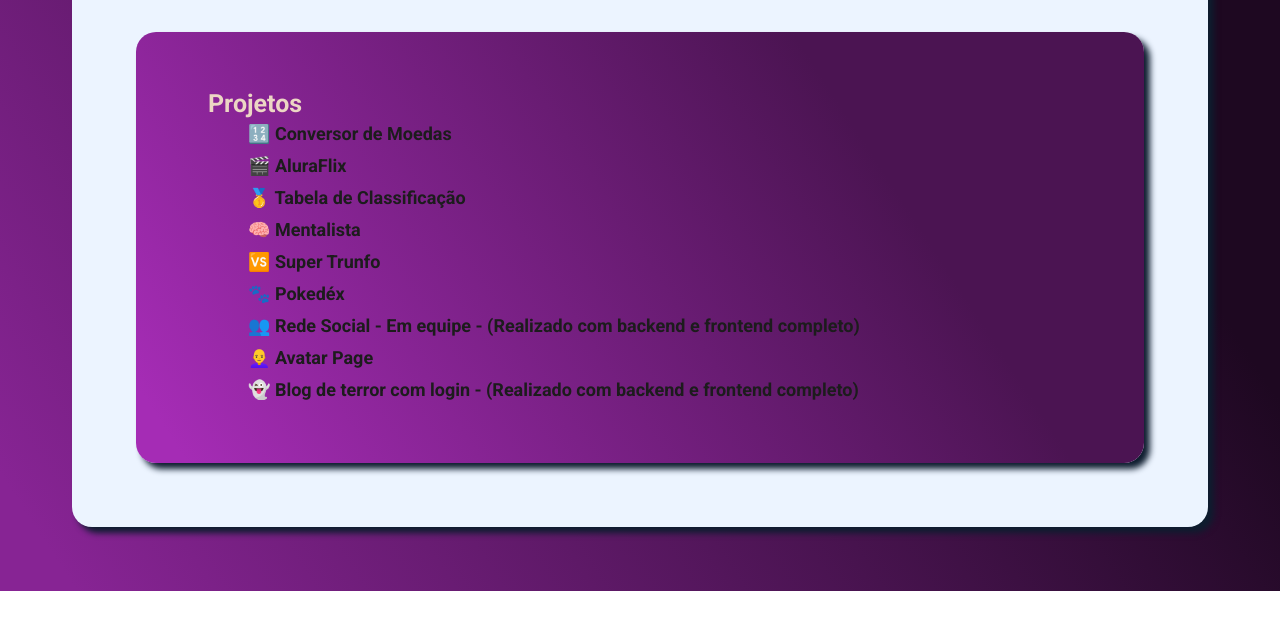
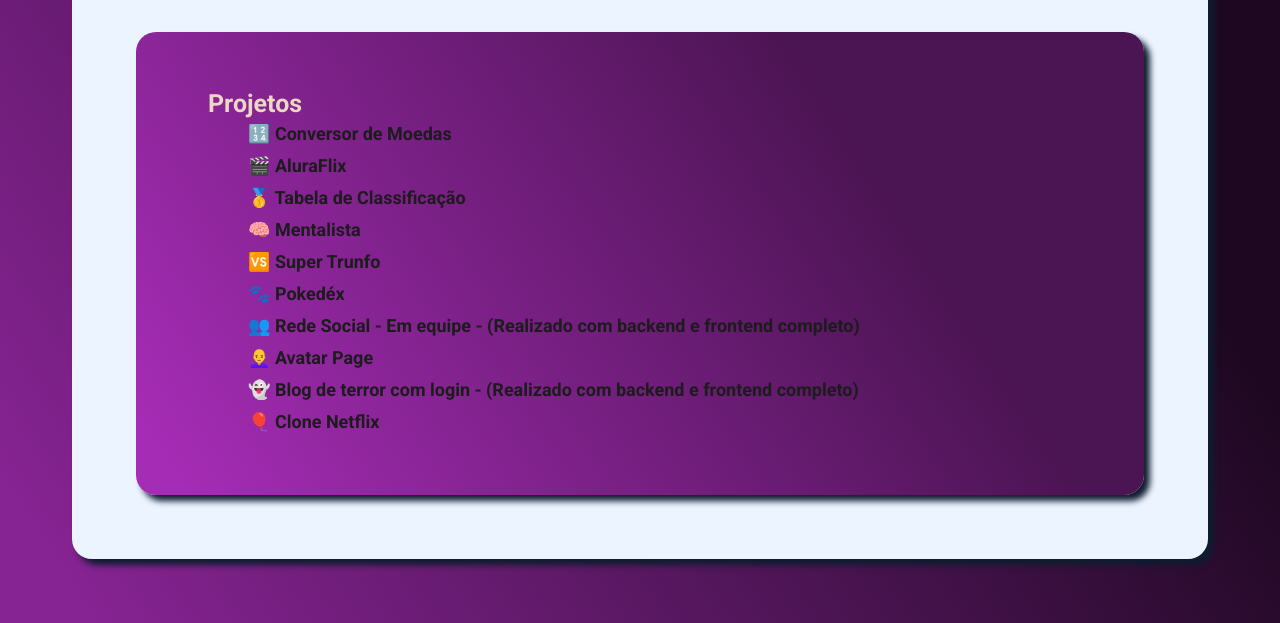
Before and after one commit to Zarps/certificard, a plain HTML site: page index.html in a window 1280 px wide. Shown: the part 404-1027 px from the top of the page. Before the commit the page ends 995 px from the top, so only its background shows below. Drawn offline with Linux system fonts and the light colour scheme.

Commit message:
adicionando mais um trabalho

```diff
--- a/index.html
+++ b/index.html
@@ -53,6 +53,7 @@
                    <li><a class="link" href="https://seguranca-real.netlify.app/#/inicio" target="_blank"> 👥 Rede Social - Em equipe - (Realizado com backend e frontend completo) </a></li>
                    <li><a class="link" href="https://mundo-avatar.netlify.app/" target="_blank"> 👩‍🦲 Avatar Page </a></li>
                    <li><a class="link" href="https://blog-contosdeterror.netlify.app/#/login" target="_blank"> 👻 Blog de terror com login - (Realizado com backend e frontend completo) </a></li>
+                   <li><a class="link" href="https://zarps.github.io/Interface-Netflix/" target="_blank"> 🎈 Clone Netflix </a></li>
 
             </main>
           </div>
```
